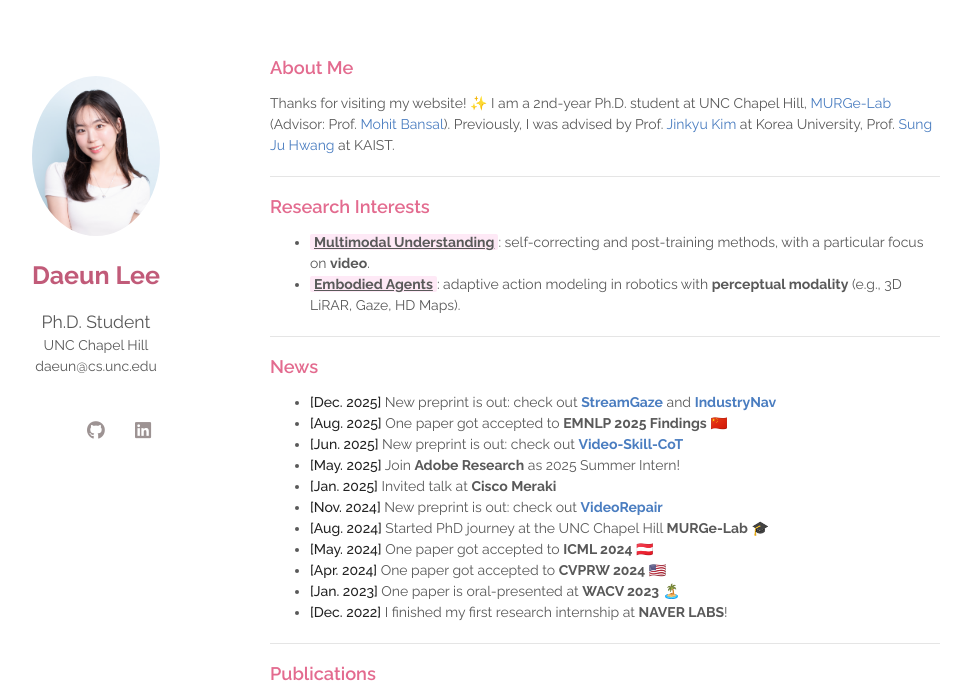
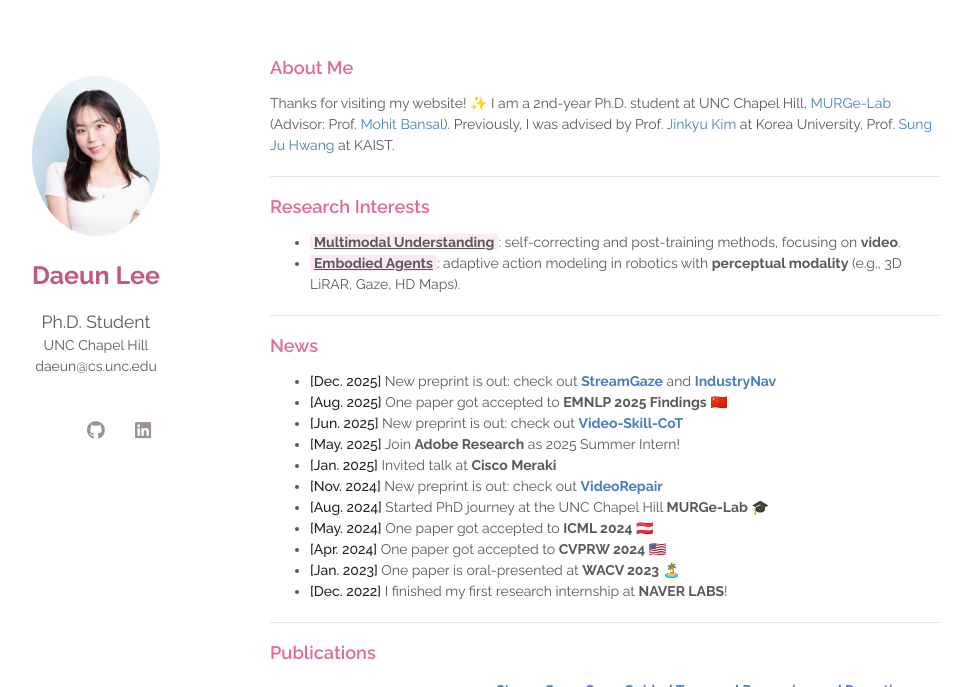
Before and after one commit to daeunni/daeunni.github.io, a Jekyll site: the page built from index.md, in a window 1280 px wide and 900 px high, cut to the strip 0-687 px from the top of the window. Shown: the whole strip, without its empty margins (180-1151 px from the left). Built offline with Jekyll 4.4.1, drawn with Linux system fonts in a browser that asks for light colours; a style sheet for code colours, icons or effects is not loaded.

Commit message:
Update index.md

```diff
--- a/index.md
+++ b/index.md
@@ -11,7 +11,7 @@ Previously, I was advised by Prof. [Jinkyu Kim](https://visionai.korea.ac.kr/) a
 
 ## Research Interests
 
-- <span class="highlight"><b><u>Multimodal Understanding</u></b></span>: self-correcting and post-training methods, with a particular focus on <b>video</b>.
+- <span class="highlight"><b><u>Multimodal Understanding</u></b></span>: self-correcting and post-training methods, focusing on <b>video</b>.
 - <span class="highlight"><b><u>Embodied Agents</u></b></span>: adaptive action modeling in robotics with <b>perceptual modality</b> (e.g., 3D LiRAR, Gaze, HD Maps).
 
 ---
```
